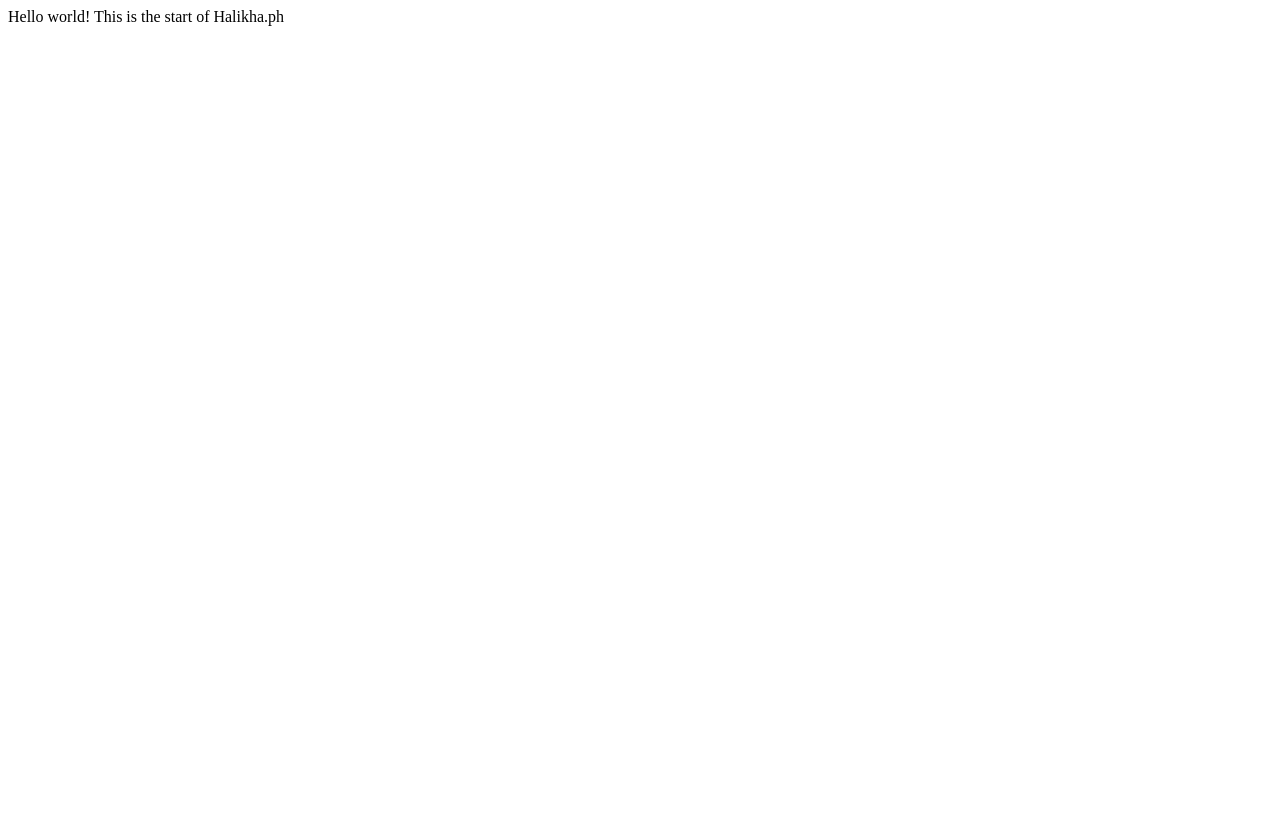
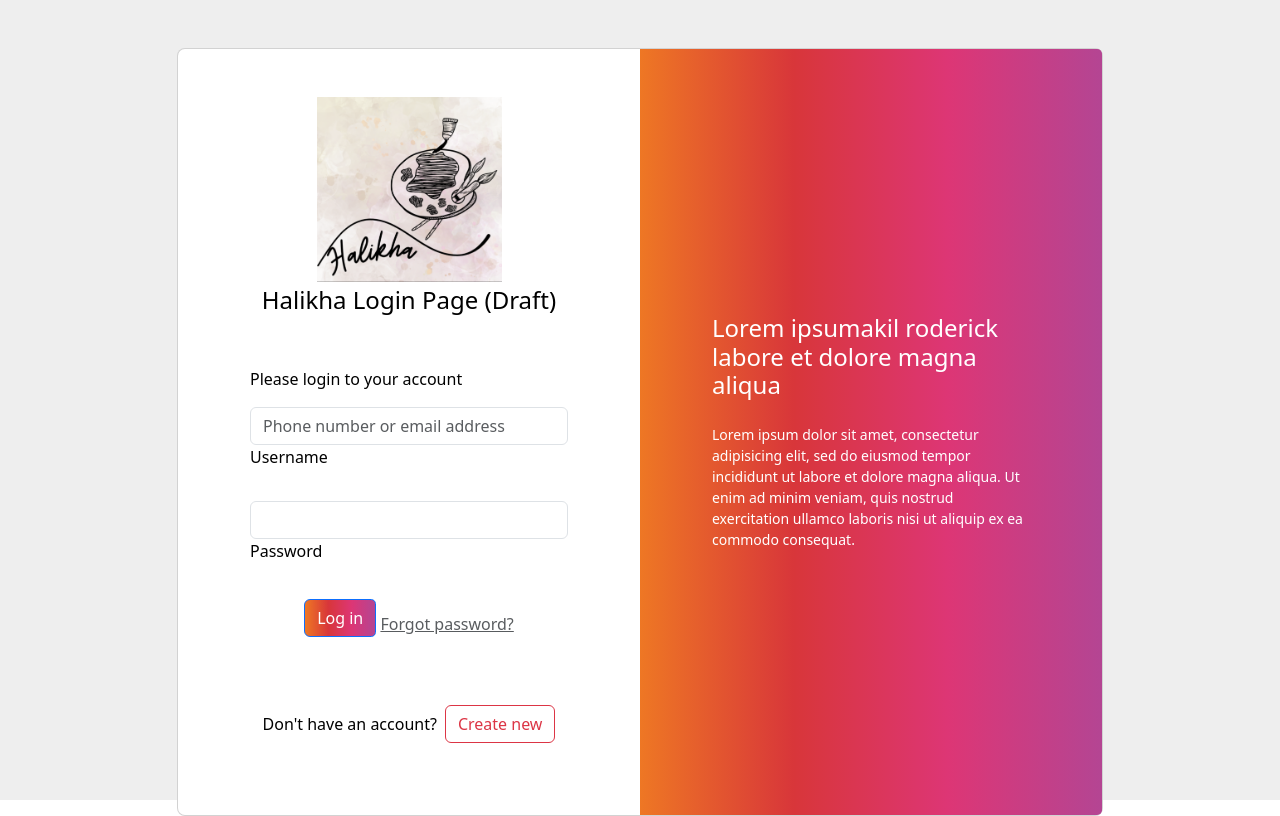
Before and after one commit to zenolucas/Halikha, a website: page public/index.html in a window 1280 px wide. Drawn offline with nearby package versions, Linux system fonts and the light colour scheme.

Commit message:
bootstrap template + go backend serving index.html

```diff
--- /dev/null
+++ b/package.json
@@ -0,0 +1,5 @@
+{
+  "dependencies": {
+    "bootstrap": "^5.3.2"
+  }
+}
--- /dev/null
+++ b/public/css/styles.css
@@ -0,0 +1,22 @@
+.gradient-custom-2 {
+    /* fallback for old browsers */
+    background: #fccb90;
+
+    /* Chrome 10-25, Safari 5.1-6 */
+    background: -webkit-linear-gradient(to right, #ee7724, #d8363a, #dd3675, #b44593);
+
+    /* W3C, IE 10+/ Edge, Firefox 16+, Chrome 26+, Opera 12+, Safari 7+ */
+    background: linear-gradient(to right, #ee7724, #d8363a, #dd3675, #b44593);
+    }
+
+    @media (min-width: 768px) {
+    .gradient-form {
+    height: 100vh !important;
+    }
+    }
+    @media (min-width: 769px) {
+    .gradient-custom-2 {
+    border-top-right-radius: .3rem;
+    border-bottom-right-radius: .3rem;
+    }
+    }
--- a/public/index.html
+++ b/public/index.html
@@ -1 +1,83 @@
-<p>Hello world! This is the start of Halikha.ph</p>
+<!DOCTYPE html>
+<html lang="en">
+
+<head>
+  <meta charset="UTF-8">
+  <meta name="viewport" content="width=device-width, initial-scale=1.0">
+  <title>Document</title>
+
+  <!-- The magical link for Bootstrap CSS dependencies -->
+  <!-- Add this to the <head> section of your HTML file -->
+  <link rel="stylesheet" href="/bootstrap/css/bootstrap.min.css">
+  <link rel="stylesheet" href="./css/styles.css">
+</head>
+
+<body>
+
+  <section class="h-100 gradient-form" style="background-color: #eee;">
+    <div class="container py-5 h-100">
+      <div class="row d-flex justify-content-center align-items-center h-100">
+        <div class="col-xl-10">
+          <div class="card rounded-3 text-black">
+            <div class="row g-0">
+              <div class="col-lg-6">
+                <div class="card-body p-md-5 mx-md-4">
+
+                  <div class="text-center">
+                    <img src="./images/HalikhaLogo.png" style="width: 185px;" alt="logo">
+                    <h4 class="mt-1 mb-5 pb-1">Halikha Login Page (Draft)</h4>
+                  </div>
+
+                  <form>
+                    <p>Please login to your account</p>
+
+                    <div class="form-outline mb-4">
+                      <input type="email" id="form2Example11" class="form-control"
+                        placeholder="Phone number or email address" />
+                      <label class="form-label" for="form2Example11">Username</label>
+                    </div>
+
+                    <div class="form-outline mb-4">
+                      <input type="password" id="form2Example22" class="form-control" />
+                      <label class="form-label" for="form2Example22">Password</label>
+                    </div>
+
+                    <div class="text-center pt-1 mb-5 pb-1">
+                      <button class="btn btn-primary btn-block fa-lg gradient-custom-2 mb-3" type="button">Log
+                        in</button>
+                      <a class="text-muted" href="#!">Forgot password?</a>
+                    </div>
+
+                    <div class="d-flex align-items-center justify-content-center pb-4">
+                      <p class="mb-0 me-2">Don't have an account?</p>
+                      <button type="button" class="btn btn-outline-danger">Create new</button>
+                    </div>
+
+                  </form>
+
+                </div>
+              </div>
+              <div class="col-lg-6 d-flex align-items-center gradient-custom-2">
+                <div class="text-white px-3 py-4 p-md-5 mx-md-4">
+                  <h4 class="mb-4">Lorem ipsumakil roderick labore et dolore magna aliqua</h4>
+                  <p class="small mb-0">Lorem ipsum dolor sit amet, consectetur adipisicing elit, sed do eiusmod
+                    tempor incididunt ut labore et dolore magna aliqua. Ut enim ad minim veniam, quis nostrud
+                    exercitation ullamco laboris nisi ut aliquip ex ea commodo consequat.</p>
+                </div>
+              </div>
+            </div>
+          </div>
+        </div>
+      </div>
+    </div>
+  </section>
+
+
+
+  <script src="../node_modules/@popperjs/core/dist/umd/popper.min.js"></script>
+  <!-- The magical link for Bootstrap JavaScript dependencies -->
+  <script src="/bootstrap/js/bootstrap/dist/js/bootstrap.min.js"></script>
+  <script src="/bootstrap/js/@popperjs/core/dist/umd/popper.min.js"></script>
+</body>
+
+</html>
```
Also changed, not shown: README.md, public/images/HalikhaLogo.png (added), 3 other files.
